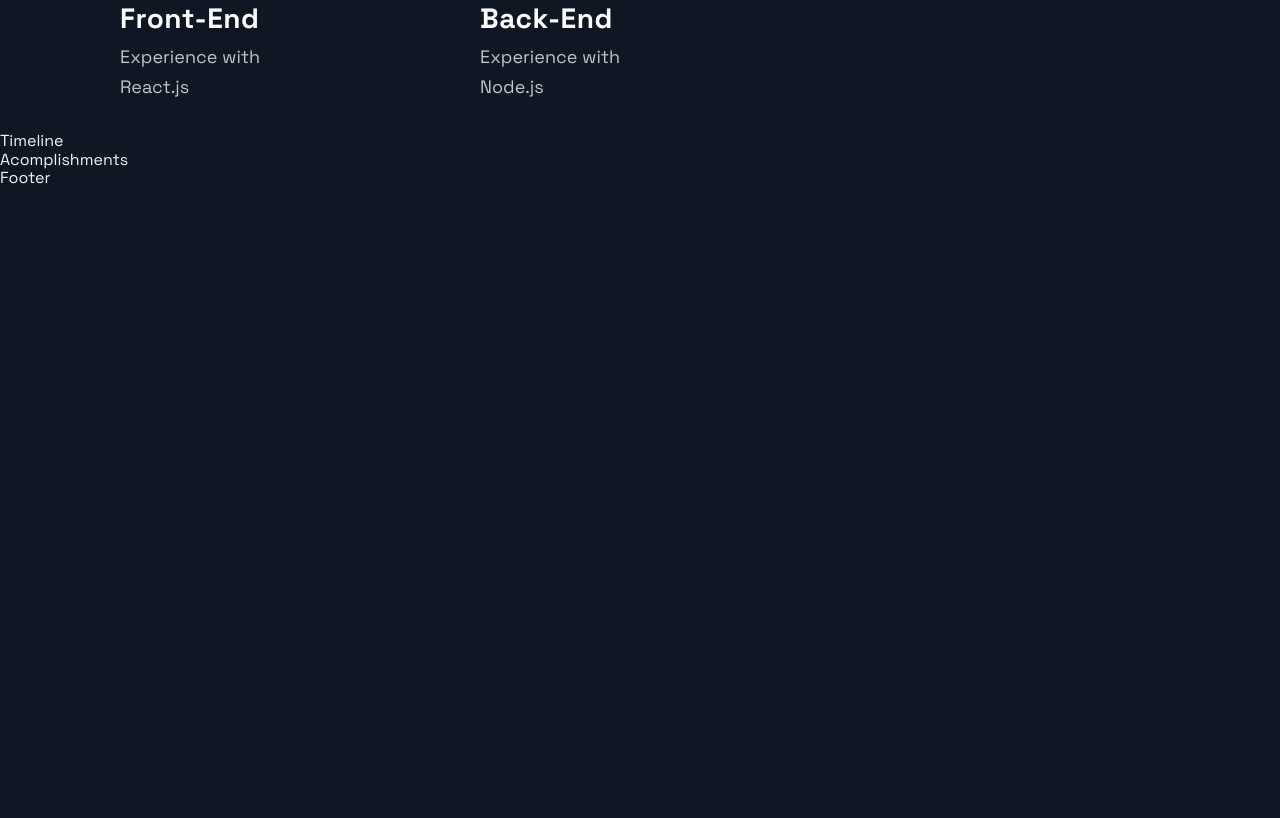
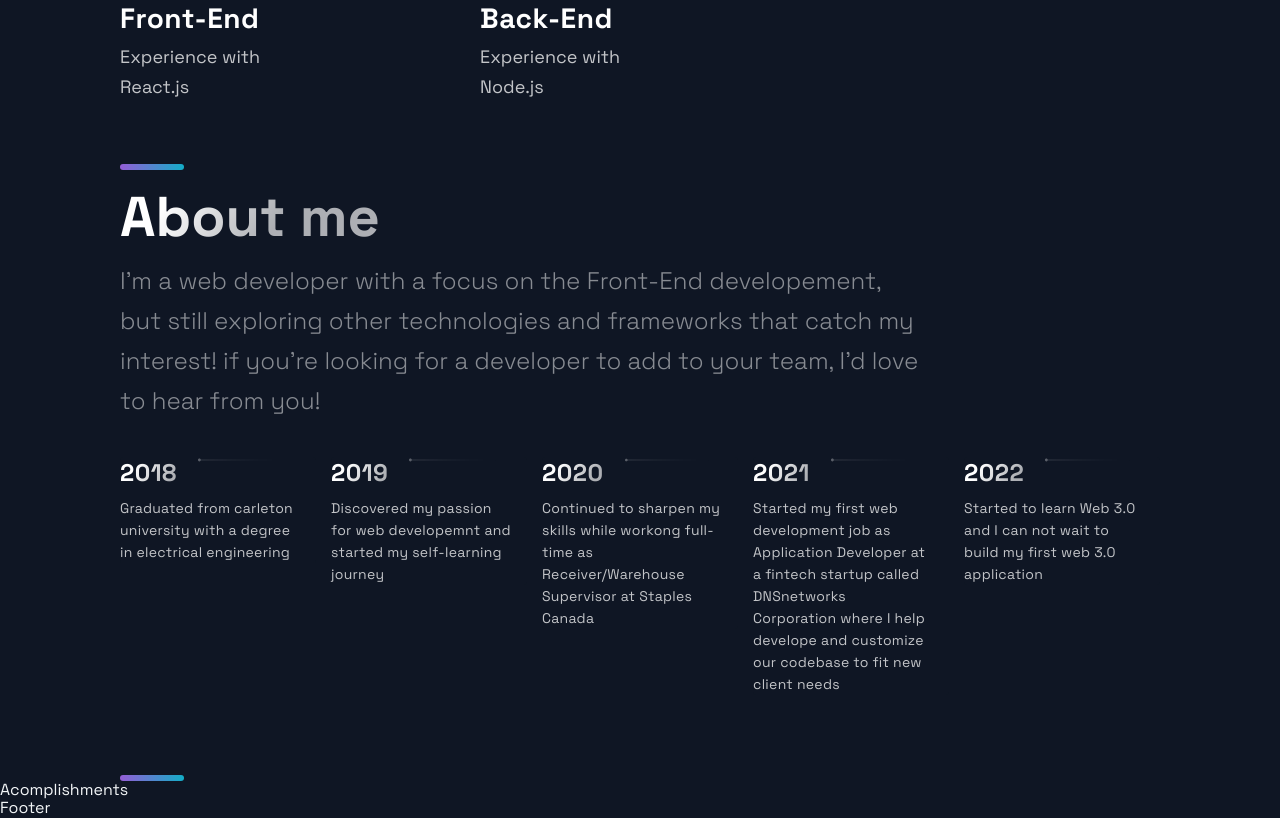
Before and after one commit to Moe-alamodi/portfolio_website, a Next.js app: page / in a window 1280 px wide. Shown: the part 2487-3305 px from the top of the page. Before the commit the page ends 2675 px from the top, so only its background shows below. Built offline with nearby package versions, Linux system fonts and the light colour scheme.

Commit message:
Finshed timeline section.

```diff
--- a/src/components/TimeLine/TimeLine.js
+++ b/src/components/TimeLine/TimeLine.js
@@ -1,51 +1,147 @@
-import React, { useState, useRef, useEffect } from 'react';
+import React, { useState, useRef, useEffect } from "react";
 
-import { CarouselButton, CarouselButtonDot, CarouselButtons, CarouselContainer, CarouselItem, CarouselItemImg, CarouselItemText, CarouselItemTitle, CarouselMobileScrollNode } from './TimeLineStyles';
-import { Section, SectionDivider, SectionText, SectionTitle } from '../../styles/GlobalComponents';
-import { TimeLineData } from '../../constants/constants';
+import {
+  CarouselButton,
+  CarouselButtonDot,
+  CarouselButtons,
+  CarouselContainer,
+  CarouselItem,
+  CarouselItemImg,
+  CarouselItemText,
+  CarouselItemTitle,
+  CarouselMobileScrollNode,
+} from "./TimeLineStyles";
+import {
+  Section,
+  SectionDivider,
+  SectionText,
+  SectionTitle,
+} from "../../styles/GlobalComponents";
+import { TimeLineData } from "../../constants/constants";
 
 const TOTAL_CAROUSEL_COUNT = TimeLineData.length;
 
 const Timeline = () => {
-  // const [activeItem, setActiveItem] = useState(0);
-  // const carouselRef = useRef();
+  const [activeItem, setActiveItem] = useState(0);
+  const carouselRef = useRef();
 
-  // const scroll = (node, left) => {
-  //   return node.scrollTo({ left, behavior: 'smooth' });
-  // }
+  const scroll = (node, left) => {
+    return node.scrollTo({ left, behavior: "smooth" });
+  };
 
-  // const handleClick = (e, i) => {
-  //   e.preventDefault();
+  const handleClick = (e, i) => {
+    e.preventDefault();
 
-  //   if (carouselRef.current) {
-  //     const scrollLeft = Math.floor(carouselRef.current.scrollWidth * 0.7 * (i / TimeLineData.length));
+    if (carouselRef.current) {
+      const scrollLeft = Math.floor(
+        carouselRef.current.scrollWidth * 0.7 * (i / TimeLineData.length)
+      );
 
-  //     scroll(carouselRef.current, scrollLeft);
-  //   }
-  // }
+      scroll(carouselRef.current, scrollLeft);
+    }
+  };
 
-  // const handleScroll = () => {
-  //   if (carouselRef.current) {
-  //     const index = Math.round((carouselRef.current.scrollLeft / (carouselRef.current.scrollWidth * 0.7)) * TimeLineData.length);
+  const handleScroll = () => {
+    if (carouselRef.current) {
+      const index = Math.round(
+        (carouselRef.current.scrollLeft /
+          (carouselRef.current.scrollWidth * 0.7)) *
+          TimeLineData.length
+      );
 
-  //     setActiveItem(index);
-  //   }
-  // }
+      setActiveItem(index);
+    }
+  };
 
   // // snap back to beginning of scroll when window is resized
   // // avoids a bug where content is covered up if coming from smaller screen
-  // useEffect(() => {
-  //   const handleResize = () => {
-  //     scroll(carouselRef.current, 0);
-  //   }
+  useEffect(() => {
+    const handleResize = () => {
+      scroll(carouselRef.current, 0);
+    };
 
-  //   window.addEventListener('resize', handleResize);
-  // }, []);
+    window.addEventListener("resize", handleResize);
+  }, []);
 
   return (
-    <div>
-      Timeline
-    </div>
+    <Section id="about">
+      <SectionDivider />
+      <br />
+      <SectionTitle>About me</SectionTitle>
+      <SectionText>
+        I'm a web developer with a focus on the Front-End developement, but
+        still exploring other technologies and frameworks that catch my
+        interest! if you're looking for a developer to add to your team, I'd
+        love to hear from you!
+      </SectionText>
+      <CarouselContainer ref={carouselRef} onScroll={handleScroll}>
+        <>
+          {TimeLineData.map((item, index) => (
+            <CarouselMobileScrollNode
+              key={index}
+              final={index === TOTAL_CAROUSEL_COUNT - 1}
+            >
+              <CarouselItem
+                index={index}
+                id={`carousel__item-${index}`}
+                active={activeItem}
+                onClick={(e) => handleClick(e, index)}
+              >
+                <CarouselItemTitle>
+                  {item.year}
+                  <CarouselItemImg
+                    width="208"
+                    height="6"
+                    viewBox="0 0 208 6"
+                    fill="none"
+                    xmlns="http://www.w3.org/2000/svg"
+                  >
+                    <path
+                      fill-rule="evenodd"
+                      clip-rule="evenodd"
+                      d="M2.5 5.5C3.88071 5.5 5 4.38071 5 3V3.5L208 3.50002V2.50002L5 2.5V3C5 1.61929 3.88071 0.5 2.5 0.5C1.11929 0.5 0 1.61929 0 3C0 4.38071 1.11929 5.5 2.5 5.5Z"
+                      fill="url(#paint0_linear)"
+                      fill-opacity="0.33"
+                    />
+                    <defs>
+                      <linearGradient
+                        id="paint0_linear"
+                        x1="-4.30412e-10"
+                        y1="0.5"
+                        x2="208"
+                        y2="0.500295"
+                        gradientUnits="userSpaceOnUse"
+                      >
+                        <stop stop-color="white" />
+                        <stop
+                          offset="0.79478"
+                          stop-color="white"
+                          stop-opacity="0"
+                        />
+                      </linearGradient>
+                    </defs>
+                  </CarouselItemImg>
+                </CarouselItemTitle>
+                <CarouselItemText>{item.text}</CarouselItemText>
+              </CarouselItem>
+            </CarouselMobileScrollNode>
+          ))}
+        </>
+      </CarouselContainer>
+      <CarouselButtons>
+        {TimeLineData.map((item, index) => (
+          <CarouselButton
+            key={index}
+            index={index}
+            active={activeItem}
+            onClick={(e) => handleClick(e, index)}
+          >
+            <CarouselButtonDot active={activeItem} />
+          </CarouselButton>
+        ))}
+      </CarouselButtons>
+      <SectionDivider />
+    </Section>
   );
 };
 
--- a/src/constants/constants.js
+++ b/src/constants/constants.js
@@ -48,9 +48,24 @@ export const projects = [
 ];
 
 export const TimeLineData = [
-  { year: 2017, text: "Started my journey" },
-  { year: 2018, text: "Worked as a freelance developer" },
-  { year: 2019, text: "Founded JavaScript Mastery" },
-  { year: 2020, text: "Shared my projects with the world" },
-  { year: 2021, text: "Started my own platform" },
+  {
+    year: 2018,
+    text: "Graduated from carleton university with a degree in electrical engineering",
+  },
+  {
+    year: 2019,
+    text: "Discovered my passion for web developemnt and started my self-learning journey",
+  },
+  {
+    year: 2020,
+    text: "Continued to sharpen my skills while workong full-time as Receiver/Warehouse Supervisor at Staples Canada",
+  },
+  {
+    year: 2021,
+    text: "Started my first web development job as Application Developer at a fintech startup called DNSnetworks Corporation where I help develope and customize our codebase to fit new client needs",
+  },
+  {
+    year: 2022,
+    text: "Started to learn Web 3.0 and I can not wait to build my first web 3.0 application  ",
+  },
 ];
```
